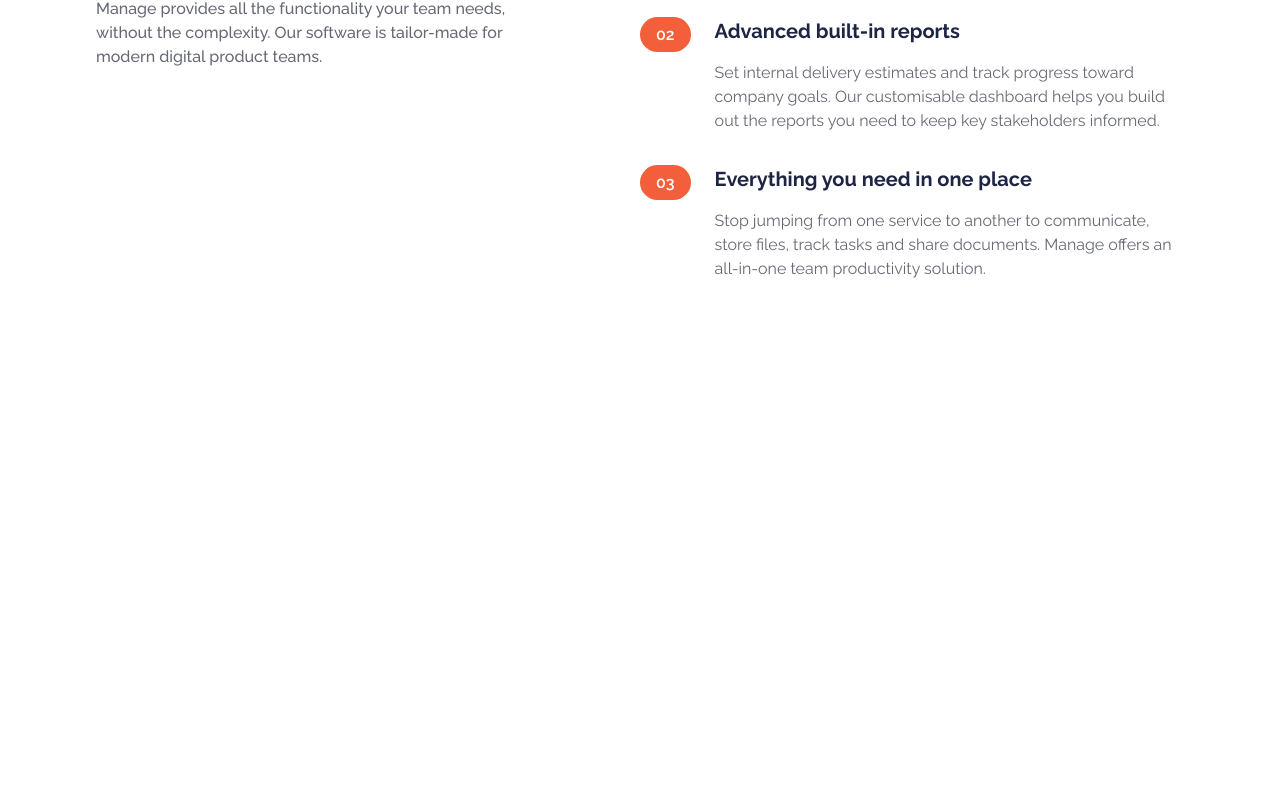
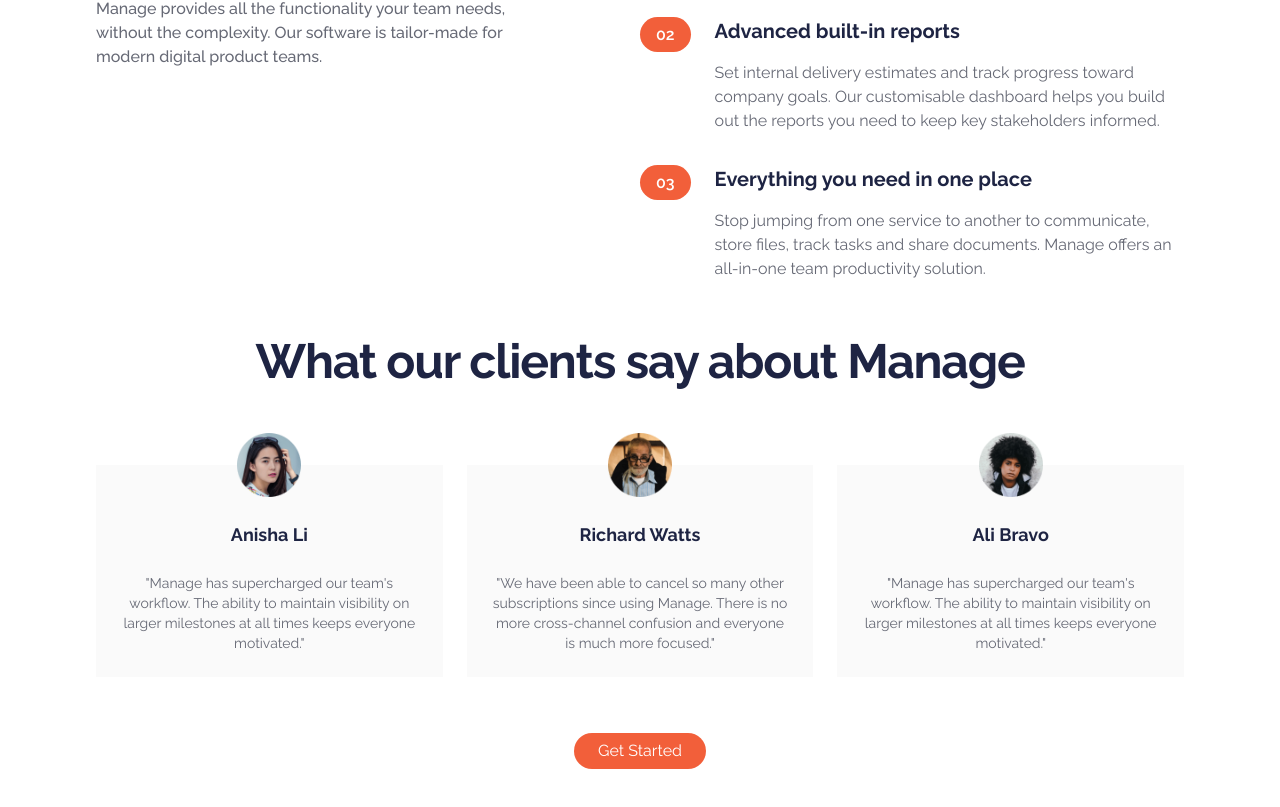
Before and after one commit to femiconnect/manage-app-landing-page, a React (Create React App) app: page / in a window 1280 px wide. Shown: the part 787-1594 px from the top of the page. Before the commit the page ends 1068 px from the top, so only its background shows below. Built offline with nearby package versions, Linux system fonts and the light colour scheme.

Commit message:
designed the testimonial section

```diff
--- a/src/App.js
+++ b/src/App.js
@@ -2,6 +2,7 @@ import React from 'react';
 import Navbar from './components/Navbar';
 import Hero from './components/Hero';
 import Features from './components/Features';
+import Testimonials from './components/Testimonials';
 
 function App() {
    return (
@@ -9,6 +10,7 @@ function App() {
          <Navbar />
          <Hero />
          <Features />
+         <Testimonials />
       </>
    );
 }
--- /dev/null
+++ b/src/components/Testimonials.js
@@ -0,0 +1,66 @@
+import React from 'react';
+import testimonialImg1 from '../assets/images/avatar-anisha.png';
+import testimonialImg2 from '../assets/images/avatar-richard.png';
+import testimonialImg3 from '../assets/images/avatar-shanai.png';
+
+const Testimonials = () => {
+   return (
+      <section id='testimonials'>
+         <div className='container my-14 text-center'>
+            {/* -- heading -- */}
+            <h2 className='text-4xl font-bold text-center text-veryDarkBlue tracking-tight md:text-5xl '>
+               What our clients say about Manage
+            </h2>
+
+            {/* -- testimonial container -- */}
+            <div className='flex flex-col mt-20 md:flex-row md:space-x-6'>
+               {/* -- Testimonial 1 -- */}
+               <div className='flex flex-col items-center p-6 space-y-6 rounded-g bg-veryLightGray md:w-1/3'>
+                  <img src={testimonialImg1} alt='..' className='w-16 -mt-14' />
+                  <h4 className='text-lg font-bold text-veryDarkBlue'>
+                     Anisha Li
+                  </h4>
+                  <p className='text-sm text-darkGrayishBlue'>
+                     "Manage has supercharged our team's workflow. The ability
+                     to maintain visibility on larger milestones at all times
+                     keeps everyone motivated."
+                  </p>
+               </div>
+
+               {/* -- Testimonial 2 -- */}
+               <div className='flex flex-col items-center mt-16 p-6 space-y-6 rounded-g bg-veryLightGray md:w-1/3 md:mt-0'>
+                  <img src={testimonialImg2} alt='..' className='w-16 -mt-14' />
+                  <h4 className='text-lg font-bold text-veryDarkBlue'>
+                     Richard Watts
+                  </h4>
+                  <p className='text-sm text-darkGrayishBlue'>
+                     "We have been able to cancel so many other subscriptions
+                     since using Manage. There is no more cross-channel
+                     confusion and everyone is much more focused."
+                  </p>
+               </div>
+
+               {/* -- Testimonial 3 -- */}
+               <div className='flex flex-col items-center  mt-16 p-6 space-y-6 rounded-g bg-veryLightGray md:w-1/3 md:mt-0'>
+                  <img src={testimonialImg3} alt='..' className='w-16 -mt-14' />
+                  <h4 className='text-lg font-bold text-veryDarkBlue'>
+                     Ali Bravo
+                  </h4>
+                  <p className='text-sm text-darkGrayishBlue'>
+                     "Manage has supercharged our team's workflow. The ability
+                     to maintain visibility on larger milestones at all times
+                     keeps everyone motivated."
+                  </p>
+               </div>
+            </div>
+
+            {/* -- CTA button -- */}
+            <div className='flex justify-center mt-14'>
+               <button>Get Started</button>
+            </div>
+         </div>
+      </section>
+   );
+};
+
+export default Testimonials;
```
